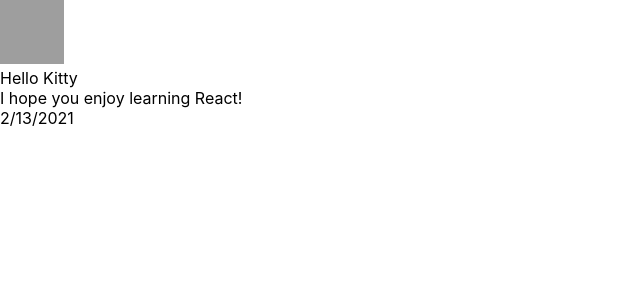
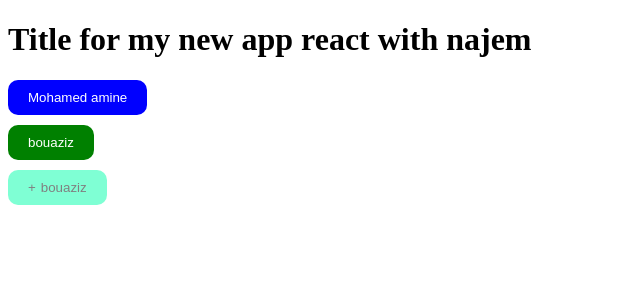
Before and after one commit to bouaziz-mohamed-amine/REACT-FIRST-PROJECT, a React (Create React App) app: page / in a window 1280 px wide. Shown: the top 300 px of the page, without its empty margins (0-640 px from the left). Built offline with nearby package versions, Linux system fonts and the light colour scheme; grey boxes are pictures that could not be loaded.

Commit message:
component and props

```diff
--- a/src/App.js
+++ b/src/App.js
@@ -1,25 +1,20 @@
-import logo from './logo.svg';
-import './App.css';
 
-function App() {
-  return (
-    <div className="App">
-      <header className="App-header">
-        <img src={logo} className="App-logo" alt="logo" />
-        <p>
-          Edit <code>src/App.js</code> and save to reload.
-        </p>
-        <a
-          className="App-link"
-          href="https://reactjs.org"
-          target="_blank"
-          rel="noopener noreferrer"
-        >
-          Learn React
-        </a>
-      </header>
-    </div>
-  );
+import React, { Component } from 'react';
+import Componentprops from './component';
+import ButtonC from './component/Buttoncomponent';
+import Title from './component/titlecomponent';
+
+class APP extends Component {
+  state = {  amine: "bouaziz"}
+
+
+  render() {
+    return ( <React.Fragment>
+
+      <Componentprops/>
+
+    </React.Fragment> );
+  }
 }
 
-export default App;
+export default APP;
--- /dev/null
+++ b/src/component/Buttoncomponent/index.js
@@ -0,0 +1,20 @@
+import React, { Component } from 'react';
+import "./style.css"
+
+
+class ButtonC extends Component {
+    state = {  }
+    render() {
+        return (
+        <React.Fragment>
+            <button type="submit"className="btn"
+                style={{backgroundColor :this.props.btncolor,color:this.props.textcolor,}}
+                onClick={()=>this.props.onButtonClick(this.props.btncolor)} >
+            {!!this.props.icon&&<span>{this.props.icon}</span>}
+            {this.props.name}</button>
+        </React.Fragment>
+         );
+    }
+}
+
+export default ButtonC;
--- /dev/null
+++ b/src/component/Buttoncomponent/style.css
@@ -0,0 +1,15 @@
+.btn{
+
+    color:  white;
+    display: block;
+    padding: 10px 20px;
+    border: none;
+    margin-top: 10px;
+    border-radius: 10px;
+}
+.btn:focus{
+    outline: none;
+}
+.btn span {
+    margin-right: 5px;
+}
--- a/src/component/index.js
+++ b/src/component/index.js
@@ -1,14 +1,21 @@
 import React, { Component } from 'react';
+import ButtonC from './Buttoncomponent';
+import Title from './titlecomponent';
 
-class Button1 extends Component {
-    state = {  }
+class Componentprops extends Component {
+
+    getButton = (props) => alert(props);
+
     render() {
-        return ( <div>
-            <p className="App ">bouaziz</p>
-            <p>{this.props.name}</p>
-            <a href="#">bouaziz</a>
-        </div> );
+        return (
+            <React.Fragment>
+                <Title/>
+                <ButtonC name="Mohamed amine" btncolor="blue" textcolor="white" onButtonClick={this.getButton} />
+                <ButtonC name="bouaziz"btncolor="green" textcolor="white" onButtonClick={this.getButton} />
+                <ButtonC name="bouaziz" btncolor="aquamarine" textcolor="grey" icon="+" onButtonClick={this.getButton} />
+            </React.Fragment>
+        );
     }
 }
 
-export default Button1;
+export default Componentprops;
--- /dev/null
+++ b/src/component/titlecomponent/index.js
@@ -0,0 +1,12 @@
+import React, { Component } from 'react';
+
+export default class Title extends Component {
+    state = {  }
+    render() {
+        return (
+            <React.Fragment>
+                <h1>Title for my new app react with najem</h1>
+            </React.Fragment>
+         );
+    }
+}
--- a/src/index.js
+++ b/src/index.js
@@ -1,156 +1,9 @@
 import React from 'react';
 import ReactDOM from 'react-dom';
-import './index.css';
-import './component/index'
-import Button1 from './component/index';
-import './App'
 
-
-                                                   // part 1    introducing jsx
-
-/*
-  const user = {
-    firstName: 'Kylian',
-    lastName: 'Mbappé',
-    avatar : "https://www.clicavenue.com/wp-content/uploads/2020/04/arbre.jpg",
-  };
-
-function formatName(user) {
-    return user.firstName + ' ' + user.lastName;
-  }
-
-
-  //const element = (<h1> HELLO, {formatName(user)} !</h1>);
-    const  element= (<div>
-      <img src={user.avatar} alt="title"/>
-      <p>{user.firstName}</p>
-      <p>{user.lastName}</p>
-    </div>);
-
-ReactDOM.render(
-    element
-    ,
-    document.getElementById('root')
-);
- */
-
-                                                              //part 2 Rendering Elements
-
-/*
-function tick() {
-  const element = (
-      <div>
-        <h1>Hello, world!</h1>
-        <h2>It is {new Date().toLocaleTimeString()}.</h2>
-      </div>
-  );
-  ReactDOM.render(element, document.getElementById('root'));
-}
-setInterval(tick, 1000);
- */
-
-
-
-                                                                        //part 3    component
-
-
-/**
- * function Welcome(props) {
-    return <h1>Hello, {props.name}</h1>;
-}
-ReactDOM.render(<Welcome  name="amine"/>,document.getElementById('root'));
-
- */
-
-/*
-class Welcome extends React.Component {
-    render() {
-        return <h1>Hello , {this.props.amine}</h1>;
-    }
-}
-const element = <Welcome amine="Sara" />;
-ReactDOM.render(
-    element,
-    document.getElementById('root')
-);
- */
-/*function Welcome(props) {
-    return <h1>Hello, {props.name}</h1>;
-}
-
-function App() {
-    return (
-        <div>
-            <Welcome name="BO3" />
-            <Welcome name="MiMi" />
-            <Welcome name="Mariem" />
-            <Welcome name="NouNou" />
-        </div>
-    );
-}
-
-ReactDOM.render(
-    //<App />,
-    <Button/>,
-    document.getElementById('root')
-);
-*/
-/**
-  * const element = <Button1 name="amine"   / >;
-ReactDOM.render(
-    element,
-    document.getElementById('root'));
- */
-
-const comment = {
-  date: new Date(),
-  text: 'I hope you enjoy learning React!',
-  amine: {
-    name: 'Hello Kitty',
-    avatarUrl: 'https://placekitten.com/g/64/64',
-  },
-};
-
-function formatDate(date) {
-  return date.toLocaleDateString();
-}
-
-function Avatar(props) {
-    return (
-      <img
-        className="Avatar"
-        src={props.user.avatarUrl}
-        alt={props.user.name}
-      />
-    );
-  }
-
-function UserInfo(props) {
-    return (
-      <div className="UserInfo">
-        <Avatar user={props.user} />
-        <div className="UserInfo-name">{props.user.name}</div>
-      </div>
-    );
-  }
-
-  function Comment(props) {
-    return (
-      <div className="Comment">
-        <UserInfo user={props.author} />
-        <div className="Comment-text">{props.text}</div>
-        <div className="Comment-date">
-          {formatDate(props.date)}
-        </div>
-      </div>
-    );
-  }
+import APP from './App';
 
   ReactDOM.render(
-    <Comment
-      date={comment.date}
-      text={comment.text}
-      author={comment.amine}
-    />,
+    <APP/>,
     document.getElementById('root')
   );
```
Also changed, not shown: src/component/style.css (deleted).
